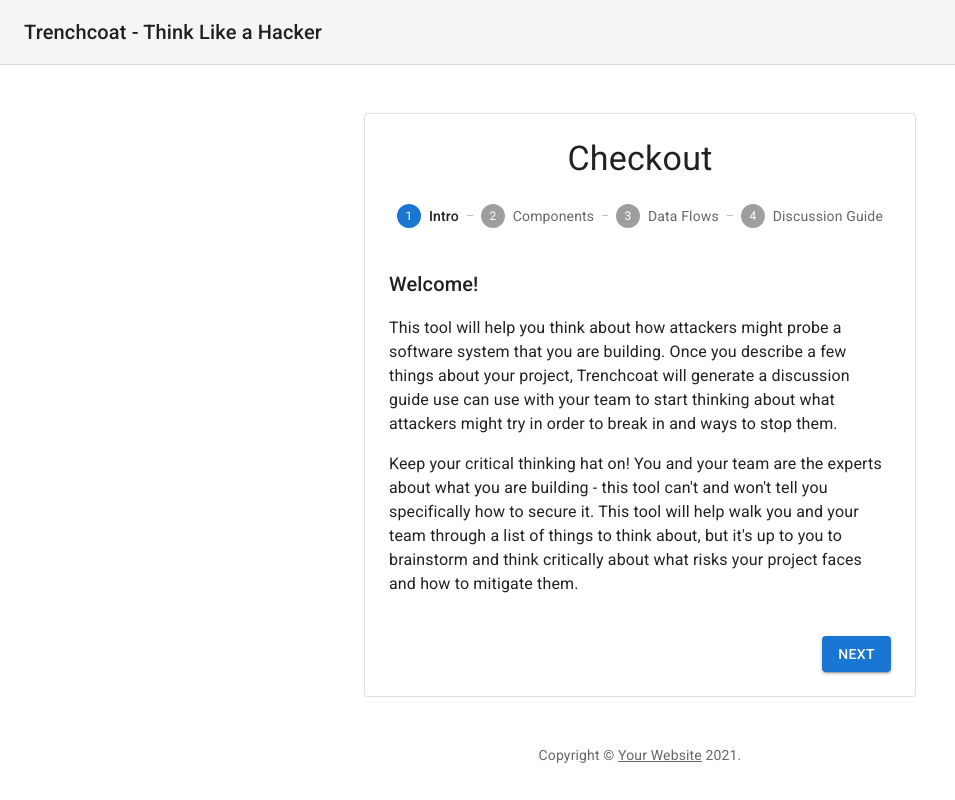
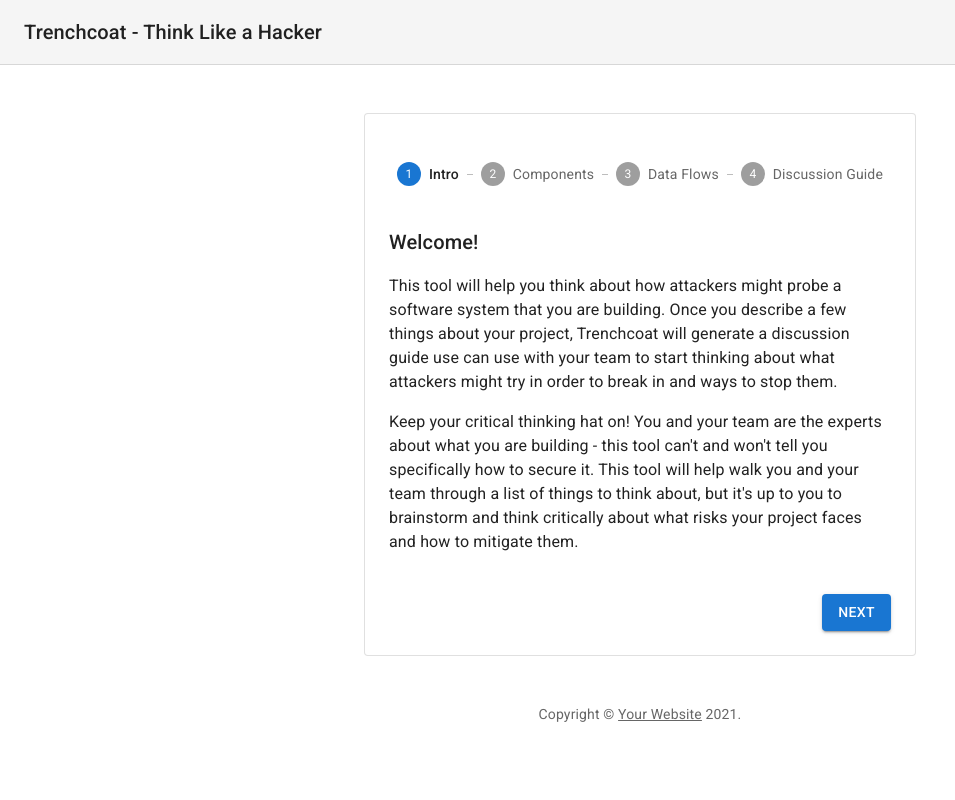
Before and after one commit to pmalmsten/tension-wrench, a React (Create React App) app: page / in a window 1280 px wide. Shown: the whole page, without its empty margins (0-955 px from the left). Built offline with nearby package versions, Linux system fonts and the light colour scheme.

Commit message:
Remove checkout title from stepper flow

```diff
--- a/src/Checkout.tsx
+++ b/src/Checkout.tsx
@@ -77,9 +77,6 @@
       </AppBar>
       <Container component="main" maxWidth="sm" sx={{ mb: 4 }}>
         <Paper variant="outlined" sx={{ my: { xs: 3, md: 6 }, p: { xs: 2, md: 3 } }}>
-          <Typography component="h1" variant="h4" align="center">
-            Checkout
-          </Typography>
           <Stepper activeStep={activeStep} sx={{ pt: 3, pb: 5 }}>
             {steps.map((label) => (
               <Step key={label}>
```
